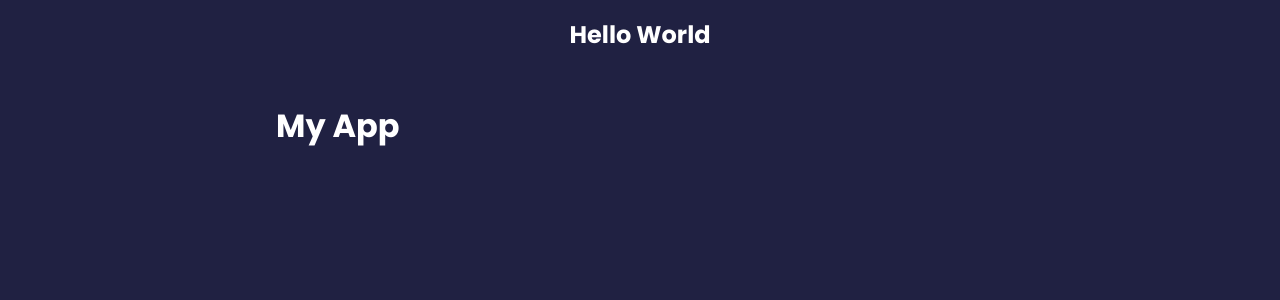
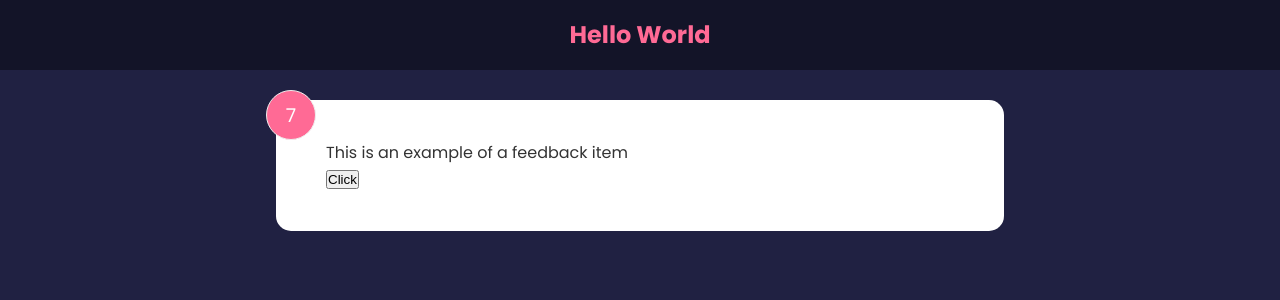
Before and after one commit to ThorondorManwe/feedback_react, a React (Create React App) app: page / in a window 1280 px wide. Shown: the top 300 px of the page. Built offline with nearby package versions, Linux system fonts and the light colour scheme.

Commit message:
Add a FeedbackItem component

```diff
--- a/src/App.js
+++ b/src/App.js
@@ -1,3 +1,4 @@
+import FeedbackItem from "./components/FeedbackItem";
 import Header from "./components/Header";
 
 export default function App() {
@@ -5,7 +6,7 @@ export default function App() {
         <>
             <Header text="Hello World" />
             <div className="container">
-                <h1>My App</h1>
+                <FeedbackItem />
             </div>
         </>
     )
--- /dev/null
+++ b/src/components/FeedbackItem.jsx
@@ -0,0 +1,21 @@
+import React from "react";
+import { useState } from "react";
+
+function FeedbackItem() {
+  const [rating, setRating] = useState(7);
+  const [text, setText] = useState('This is an example of a feedback item');
+
+  const handleClick = () => {
+    setRating((prev) => prev + 1);
+  }
+
+  return (
+    <div className="card">
+      <div className="num-display">{rating}</div>
+      <div className="text-display">{text}</div>
+      <button onClick={handleClick}>Click</button>
+    </div>
+  );
+}
+
+export default FeedbackItem;
--- a/src/components/Header.jsx
+++ b/src/components/Header.jsx
@@ -1,14 +1,21 @@
 import React from 'react';
 
-export default function Header({ text }) {
+export default function Header({ text, bgColor, textColor }) {
+  const headerStyles = {
+    backgroundColor: bgColor,
+    color: textColor,
+  };
   return (
-    <header>
+    <header style={headerStyles}>
         <div className="container">
             <h2>{text}</h2>
         </div>
     </header>
   )
 }
+
 Header.defaultProps = {
     text: 'Feedback UI',
+    bgColor: 'rgba(0, 0, 0, 0.4)',
+    textColor: '#ff6a95',
 }
```
